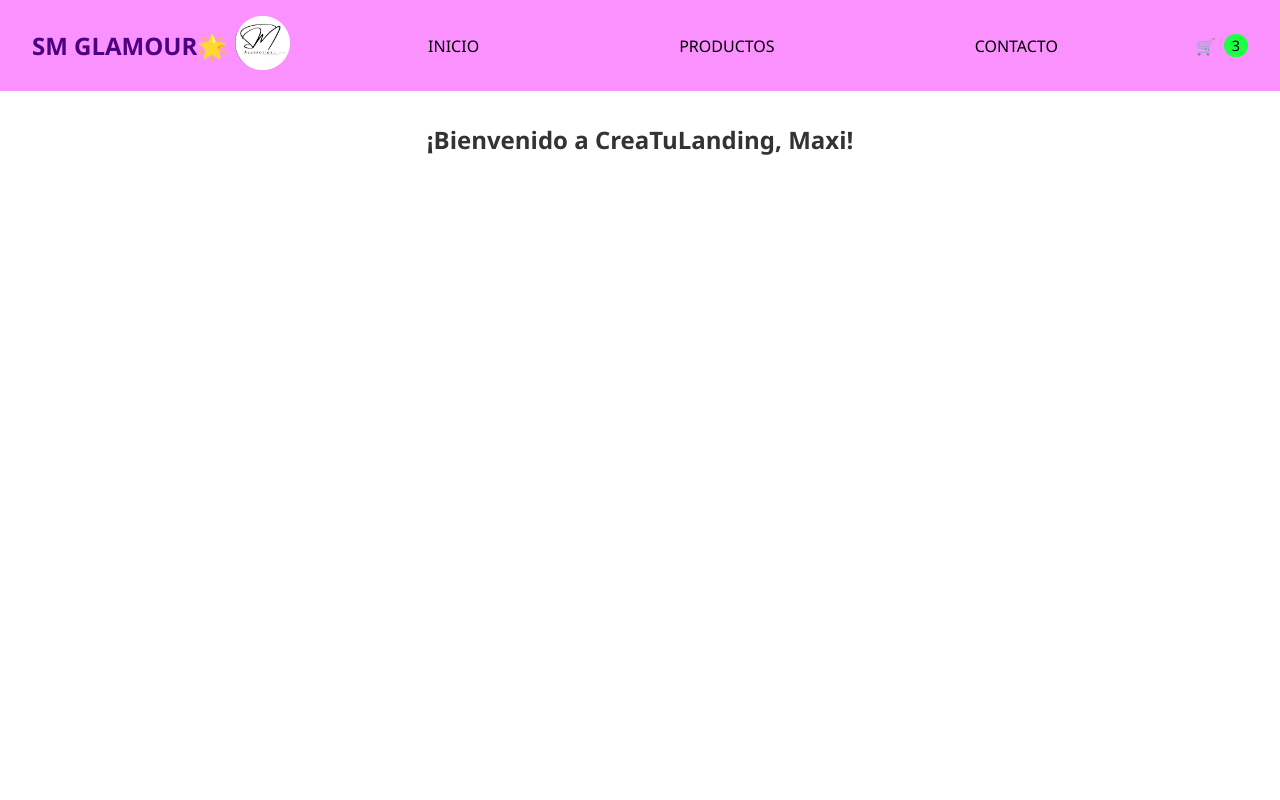
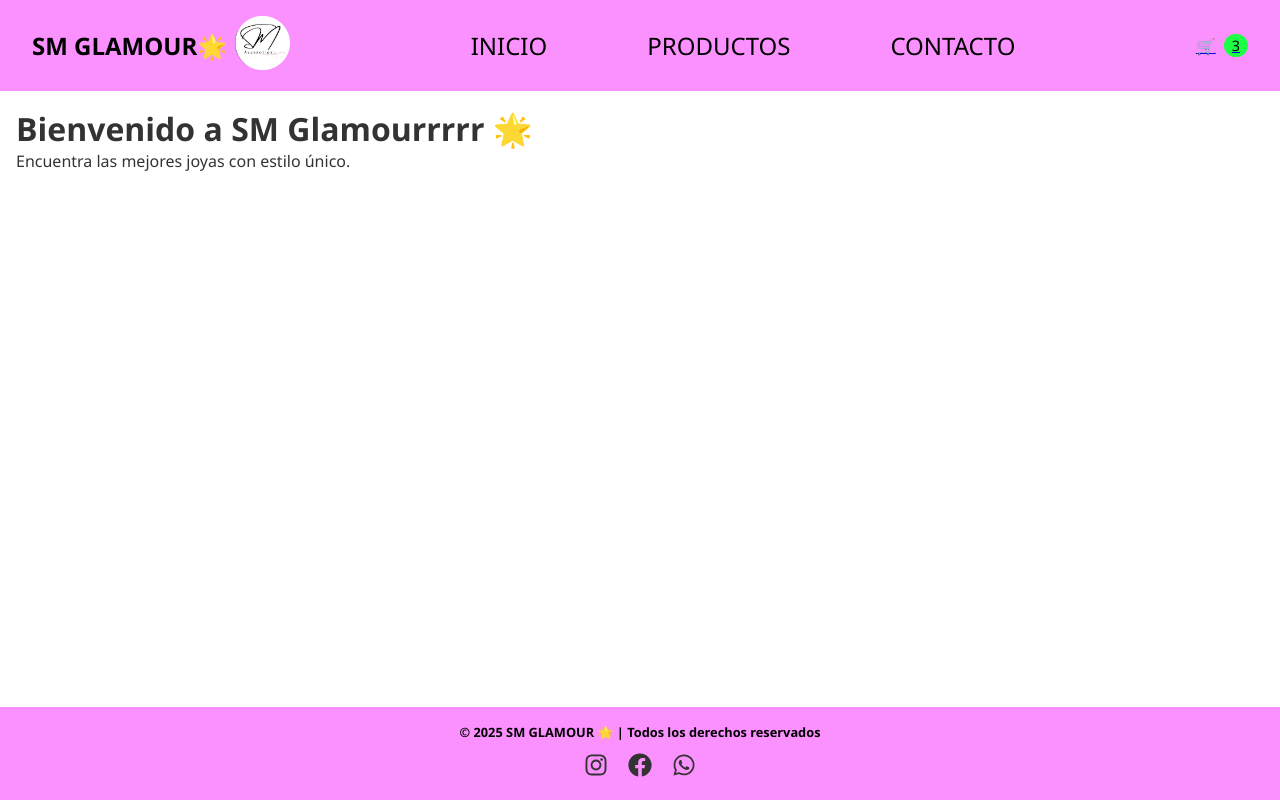
Before and after one commit to MaxiM25D/CreaTuLanding-Morandi, a React (Vite) app: page / in a window 1280 px wide. Built offline with nearby package versions, Linux system fonts and the light colour scheme.

Commit message:
Actualizacion en componentes

```diff
--- a/src/App.jsx
+++ b/src/App.jsx
@@ -1,13 +1,29 @@
-import NavBar from './components/NavBar/NavBar'
-import ItemListContainer from './components/ItemListContainer/ItemListContainer'
+import { BrowserRouter as Router, Routes, Route } from "react-router-dom";
+import NavBar from "./components/NavBar/NavBar";
+import Footer from "./components/Footer/Footer";
+import Inicio from "./pages/Inicio";
+import Productos from "./pages/Productos";
+import Contacto from "./pages/Contacto";
+import Carrito from "./pages/Carrito";
+import ItemDetailContainer from "./components/ItemDetailContainer/ItemDetailContainer";
+
 
 function App() {
   return (
     <>
       <NavBar />
-      <ItemListContainer greeting="¡Bienvenido a CreaTuLanding, Maxi!" />
+      <main className="main-content">
+        <Routes>
+          <Route path="/" element={<Inicio greeting="PRODUCTOS DESTACADOS🔥" />} />
+          <Route path="/productos/*" element={<Productos />} />
+          <Route path="/contacto" element={<Contacto greeting="CONTACTANOS" />} />
+          <Route path="/carrito" element={<Carrito greeting="🛒CARRITO DE COMPRAS🛒" />} />
+          <Route path="/producto/:id" element={<ItemDetailContainer />} />
+        </Routes>
+      </main>
+      <Footer className="footer"/>
     </>
-  )
+  );
 }
 
-export default App
+export default App;
--- a/src/components/ItemListContainer/ItemListContainer.css
+++ b/src/components/ItemListContainer/ItemListContainer.css
@@ -1,4 +1,26 @@
 .item-list-container {
-  padding: 2rem;
+  padding: 40px;
   text-align: center;
+  background-color: #ff5900;
 }
+
+.title {
+
+  display: flex;
+  justify-content: center;
+  font-size: 32px;
+  margin-bottom: 30px;
+  border-radius: 80px;
+  color: #000000;
+  background-color: #F7CFD8;
+}
+
+.product-grid {
+  display: grid;
+  grid-template-columns: repeat(auto-fit, minmax(180px, 1fr));
+  gap: 1rem;
+  background-color: rgb(187, 157, 157);
+  padding: 1rem;
+  border-radius: 5px;
+  box-shadow: 0px 0px 5px rgba(0, 0, 0, 0.2);
+}
--- a/src/components/ItemListContainer/ItemListContainer.jsx
+++ b/src/components/ItemListContainer/ItemListContainer.jsx
@@ -1,10 +1,26 @@
-import './ItemListContainer.css'
+import { useEffect, useState } from "react";
+import ProductCard from "../ProductCard/ProductCard";
+import "./ItemListContainer.css";
+
 function ItemListContainer({ greeting }) {
+  const [productos, setProductos] = useState([]);
+
+  useEffect(() => {
+    fetch("https://fakestoreapi.com/products/category/jewelery")
+      .then((res) => res.json())
+      .then((data) => setProductos(data));
+  }, []);
+
   return (
-    <main className="item-list-container">
-      <h2>{greeting}</h2>
-    </main>
-  )
+    <div className="item-list-container">
+      <h2 className="title">{greeting}</h2>
+      <div className="product-grid">
+        {productos.map((prod) => (
+          <ProductCard key={prod.id} producto={prod} />
+        ))}
+      </div>
+    </div>
+  );
 }
 
-export default ItemListContainer
+export default ItemListContainer;
--- a/src/components/NavBar/NavBar.css
+++ b/src/components/NavBar/NavBar.css
@@ -11,13 +11,16 @@
   display: flex;
   align-items: center;
   gap: 0.5rem;
+  :hover {
+    color: #ffffff;
+  }
 }
 
 .logo-text {
   font-weight: bold;
   font-size: 1.5rem;
   text-decoration: none;
-  color: #4B0082;
+  color: #000000;
 }
 
 .logo-img {
@@ -27,9 +30,14 @@
 .nav-links {
   list-style: none;
   display: flex;
-  gap: 200px;
-  margin: 0;
+  font-weight: bold;
+  font-size: 1.5rem;
+  gap: 100px;
+  margin: 20;
   padding: 0;
+  :hover {
+    color: #ffffff;
+  }
 }
 
 .nav-links a {
--- a/src/components/NavBar/NavBar.jsx
+++ b/src/components/NavBar/NavBar.jsx
@@ -1,29 +1,33 @@
 import '../NavBar/NavBar.css'
-import CartWidget from '../Cartwidget/CartWidget'
+import CartWidget from '../Cartwidget/CartWidget.jsx';
 import logo from '../../assets/img/img1.PNG'
+import { Link } from "react-router-dom";
 
 function NavBar() {
   return (
+  <header>
     <nav className="nav">
       <div className="logo-container">
-        <a href="home" className="logo-text">SM GLAMOUR🌟</a>
-        <a href="home">
+        <Link to="/" className="logo-text">SM GLAMOUR🌟</Link>
+        <Link to="/">
           <img
-          className="logo-img"
-          src={logo}
-          alt="logo"
-        />
-        </a>
+            className="logo-img"
+            src={logo}
+            alt="logo"
+          />
+        </Link>
       </div>
       <ul className="nav-links">
-        <li><a href="inicio">INICIO</a></li>
-        <li><a href="productos">PRODUCTOS</a></li>
-        <li><a href="contacto">CONTACTO</a></li>
+        <li><Link to="/">INICIO</Link></li>
+        <li><Link to="/productos">PRODUCTOS</Link></li>
+        <li><Link to="/contacto">CONTACTO</Link></li>
       </ul>
-      <CartWidget />
+      <Link to="/carrito">
+        <CartWidget />
+      </Link>
     </nav>
+  </header>
   );
 }
 
-
 export default NavBar;
--- a/src/index.css
+++ b/src/index.css
@@ -1,12 +1,23 @@
+
 * {
   margin: 0;
-  padding: 0;
   box-sizing: border-box;
-
 }
 
-body {
+
+html, body, #root {
+  height: 100%;
+  margin: 0;
+  padding: 0;
+  display: flex;
+  flex-direction: column;
   font-family: 'Segoe UI', sans-serif;
   background-color: #ffffff;
   color: #333;
 }
+
+
+main {
+  flex: 1; /* ocupa el espacio disponible */
+  padding: 1rem;
+}
--- a/src/main.jsx
+++ b/src/main.jsx
@@ -1,10 +1,11 @@
 import React from 'react'
 import ReactDOM from 'react-dom/client'
 import App from './App'
+import { BrowserRouter } from "react-router-dom"
 import './index.css'
 
 ReactDOM.createRoot(document.getElementById('root')).render(
-  <React.StrictMode>
+  <BrowserRouter>
     <App />
-  </React.StrictMode>
+  </BrowserRouter>
 )
--- a/src/pages/Inicio.jsx
+++ b/src/pages/Inicio.jsx
@@ -1,7 +1,7 @@
 function Inicio() {
   return (
     <div>
-      <h1>Bienvenido a SM Glamour 🌟</h1>
+      <h1>Bienvenido a SM Glamourrrrr 🌟</h1>
       <p>Encuentra las mejores joyas con estilo único.</p>
     </div>
   );
```
